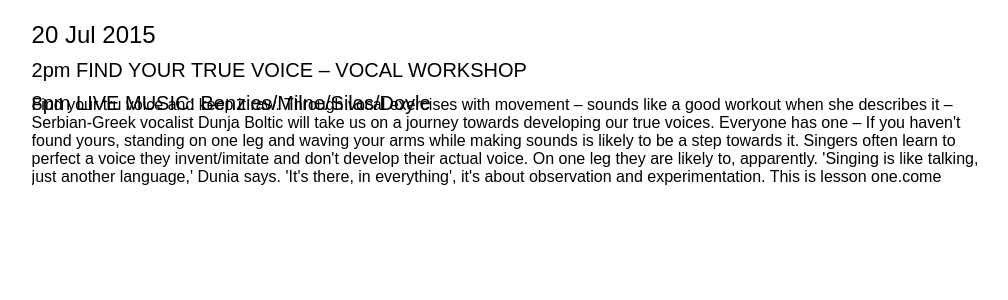
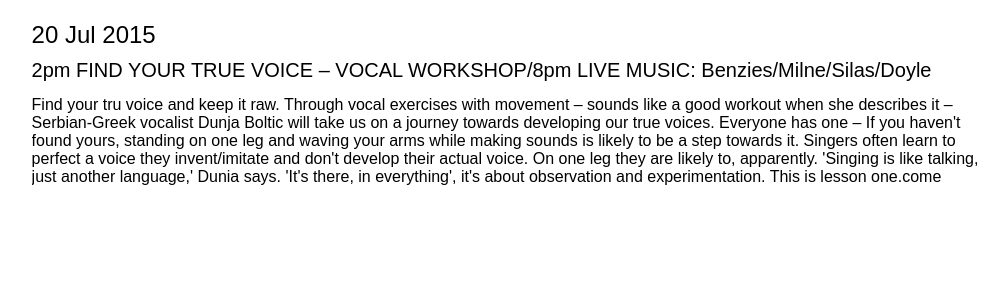
Before and after one commit to itsnevergonnawork/uncommonsense, a Jekyll site: the page built from _posts/2015-07-20-day-1.html, in a window 1280 px wide. Shown: the top 300 px of the page, without its empty margins (122-1130 px from the left). Built offline with Jekyll 4.4.1, drawn with Linux system fonts in a browser that asks for light colours.

```diff
--- a/_posts/2015-07-20-day-1.html
+++ b/_posts/2015-07-20-day-1.html
@@ -5,7 +5,6 @@ date: 2015-07-31
 
 <div class="day-inner">
     <h2>20 Jul 2015</h2>
-    <h3>2pm FIND YOUR TRUE VOICE – VOCAL WORKSHOP</h3>
+    <h3>2pm FIND YOUR TRUE VOICE – VOCAL WORKSHOP/8pm LIVE MUSIC: Benzies/Milne/Silas/Doyle</h3>
     <p>Find your tru voice and keep it raw. Through vocal exercises with movement – sounds like a good workout when she describes it – Serbian-Greek vocalist Dunja Boltic will take us on a journey towards developing our true voices. Everyone has one – If you haven't found yours, standing on one leg and waving your arms while making sounds is likely to be a step towards it. Singers often learn to perfect a voice they invent/imitate and don't develop their actual voice. On one leg they are likely to, apparently.  'Singing is like talking, just another language,' Dunia says. 'It's there, in everything', it's about observation and experimentation. This is lesson one.come</p>
-    <h3>8pm LIVE MUSIC: Benzies/Milne/Silas/Doyle</h3>
 </div>
```
